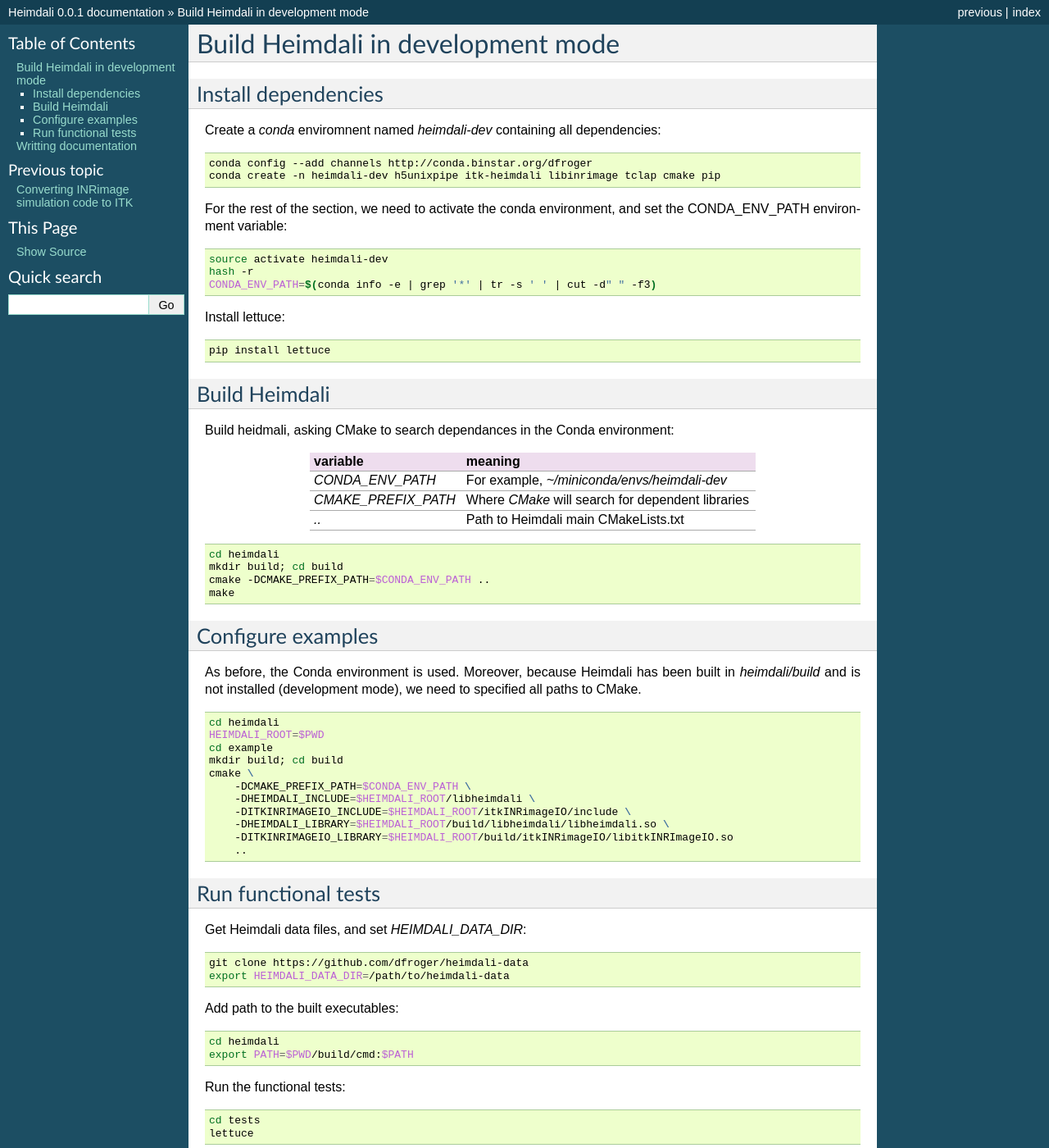
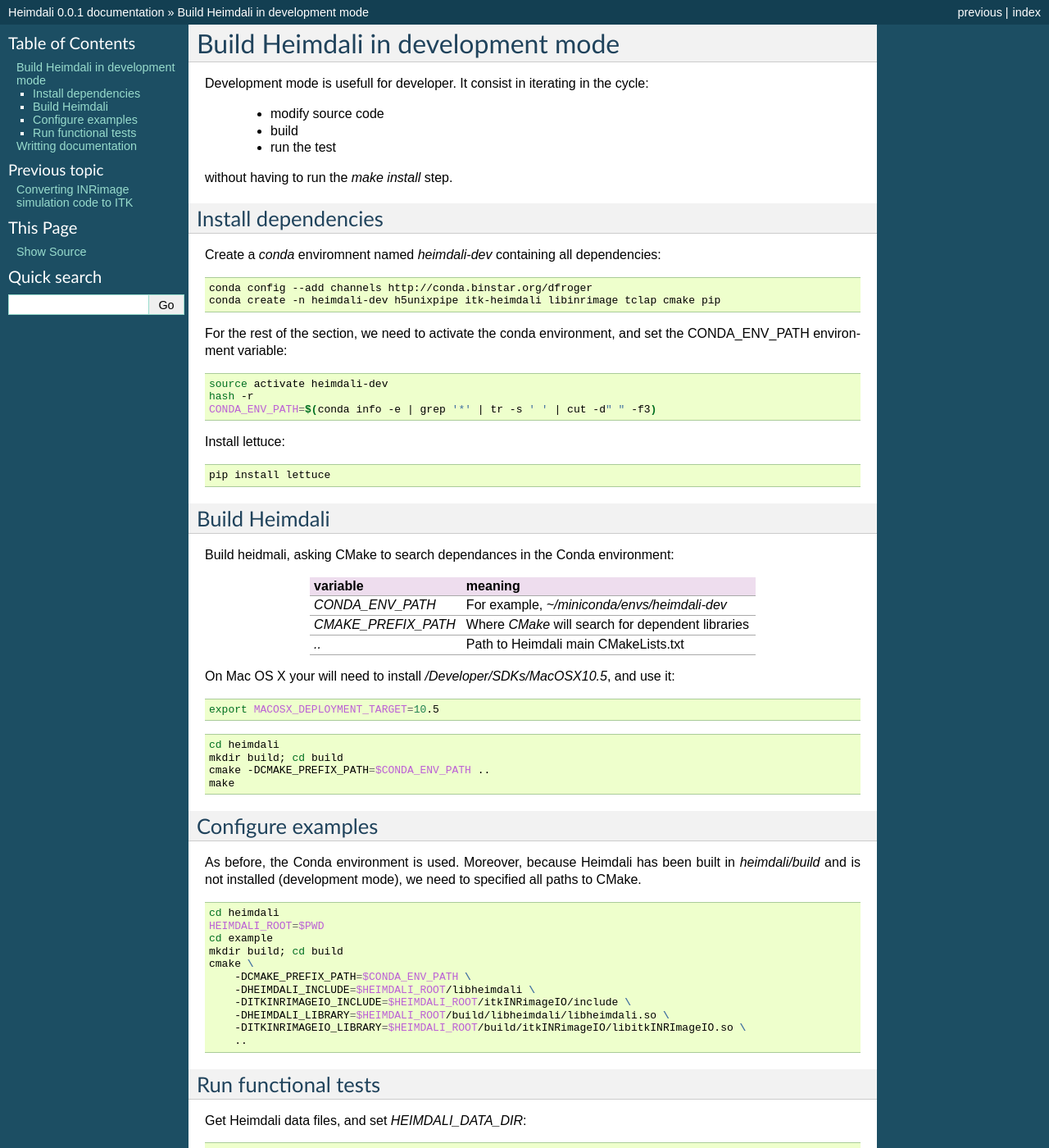
Before and after one commit to heimdali/heimdali, a Sphinx documentation site: the page built from doc/develop.rst, in a window 1280 px wide and 1400 px high. Shown: the whole window at 82% size. Built offline with Sphinx 7.4.7, drawn with Linux system fonts in a browser that asks for light colours.

Commit message:
DOC: note on develop mode on MAC OS X

```diff
--- a/doc/develop.rst
+++ b/doc/develop.rst
@@ -1,5 +1,13 @@
 Build Heimdali in development mode
 ====================================
+
+Development mode is usefull for developer. It consist in iterating in the cycle:
+
+  - modify source code
+  - build
+  - run the test
+
+without having to run the `make install` step.
 
 Install dependencies
 --------------------
@@ -41,6 +49,12 @@
 | `..`                   | Path to Heimdali main CMakeLists.txt               |
 +------------------------+----------------------------------------------------+
 
+On Mac OS X your will need to install `/Developer/SDKs/MacOSX10.5`, and use it:
+
+.. code-block:: bash
+
+    export MACOSX_DEPLOYMENT_TARGET=10.5
+
 .. code-block:: bash
 
     cd heimdali
@@ -66,7 +80,7 @@
         -DHEIMDALI_INCLUDE=$HEIMDALI_ROOT/libheimdali \
         -DITKINRIMAGEIO_INCLUDE=$HEIMDALI_ROOT/itkINRimageIO/include \
         -DHEIMDALI_LIBRARY=$HEIMDALI_ROOT/build/libheimdali/libheimdali.so \
-        -DITKINRIMAGEIO_LIBRARY=$HEIMDALI_ROOT/build/itkINRimageIO/libitkINRImageIO.so
+        -DITKINRIMAGEIO_LIBRARY=$HEIMDALI_ROOT/build/itkINRimageIO/libitkINRImageIO.so \
         ..
 
 Run functional tests
```
